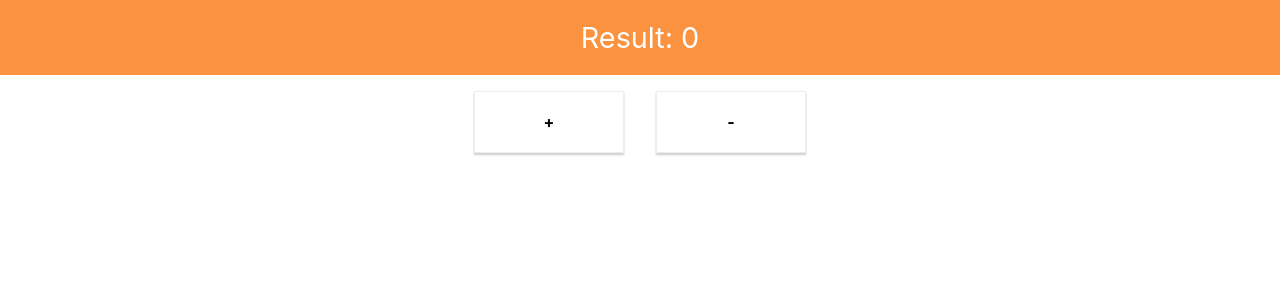
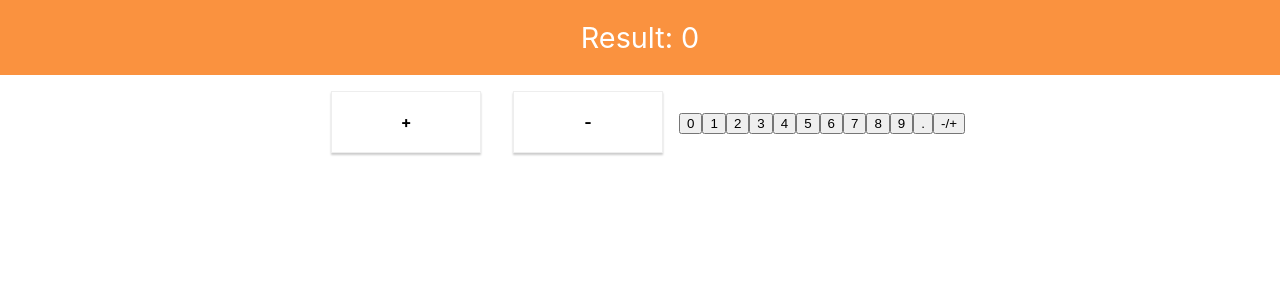
Before and after one commit to DiegoGorgazzi/javascript-calculator, a React (Create React App) app: page / in a window 1280 px wide. Shown: the top 300 px of the page. Built offline with nearby package versions, Linux system fonts and the light colour scheme.

Commit message:
Add CalculatorNumbers component

```diff
--- /dev/null
+++ b/src/components/CalculatorNumbers/CalculatorNumbers.js
@@ -0,0 +1,32 @@
+import React from "react";
+
+let numbers = [
+  {amount: 0, name: "zero"},
+  {amount: 1, name: "one"},
+  {amount: 2, name: "two"},
+  {amount: 3, name: "three"},
+  {amount: 4, name: "four"},
+  {amount: 5, name: "five"},
+  {amount: 6, name: "six"},
+  {amount: 7, name: "seven"},
+  {amount: 8, name: "eight"},
+  {amount: 9, name: "nine"},
+  {amount: ".", name: "decimal"},
+  {amount: "-/+", name: "negative/positive"}
+];
+
+const calculatorNumbers = (props) => numbers.map((number, index) =>
+    {return (
+          <button
+            id= {number.name}
+            key= {index}
+            value={number.amount}
+            type="button"
+          >
+            {number.amount}
+
+          </button>
+        )
+      });
+
+export default calculatorNumbers;
--- a/src/containers/Calculator/Calculator.js
+++ b/src/containers/Calculator/Calculator.js
@@ -1,6 +1,7 @@
 import React, { Component } from 'react';
 import CalculatorControl from "../../components/CalculatorControl/CalculatorControl";
 import CalculatorOutput from "../../components/CalculatorOutput/CalculatorOutput";
+import CalculatorNumbers from "../../components/CalculatorNumbers/CalculatorNumbers";
 
 class Calculator extends Component {
     state = {
@@ -29,6 +30,8 @@ class Calculator extends Component {
               <CalculatorControl id="add" label="+" clicked={() => this.resultClickHandler( 'plus' )} />
               <CalculatorControl id="subtract" label="-" clicked={() => this.resultClickHandler( 'minus' )} />
 
+              <CalculatorNumbers />
+
             </div>
         );
     }
```
